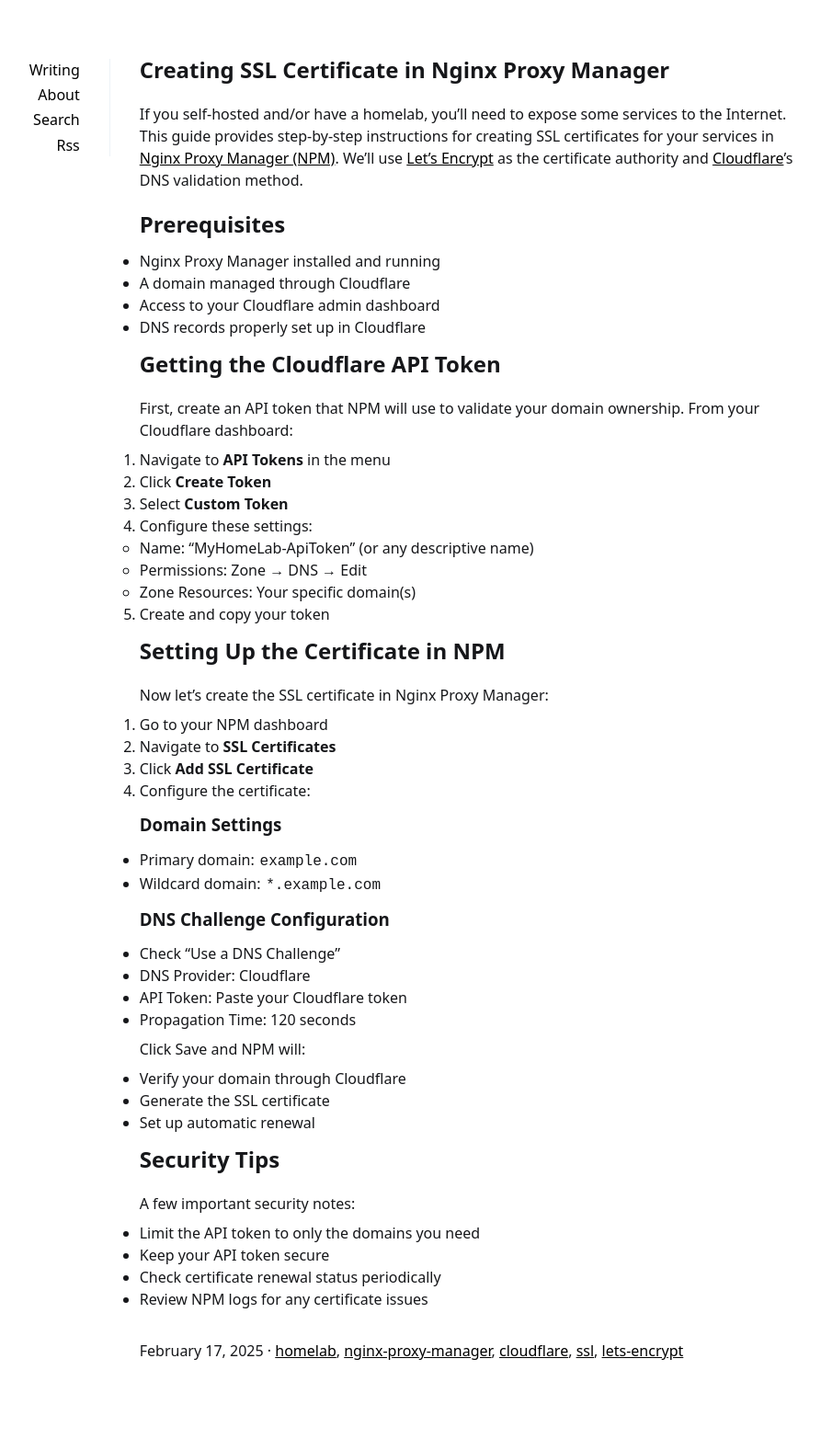
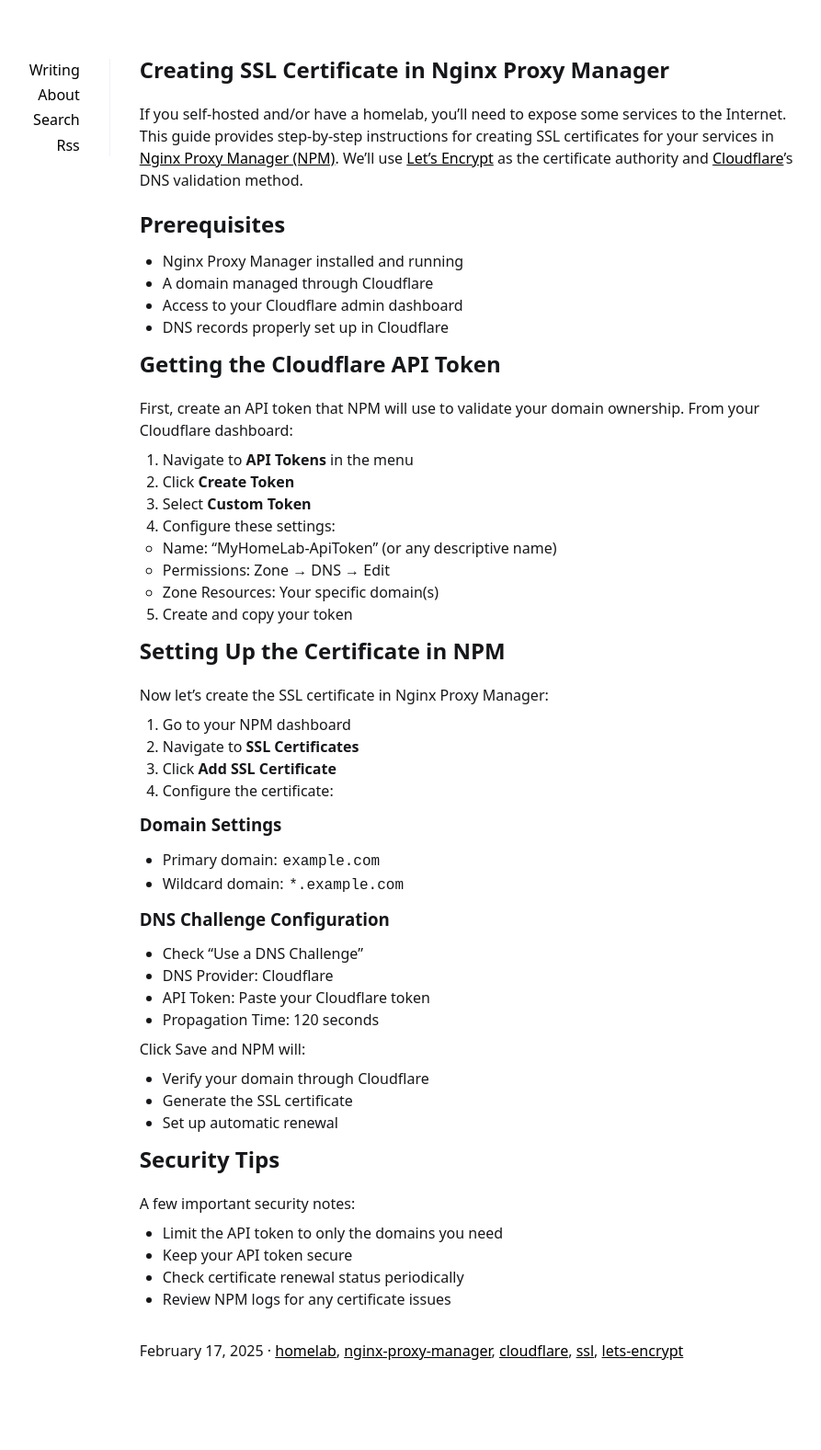
Before and after one commit to Mahut/mahut.github.io, a Jekyll site: the page built from _posts/2025-02-17-ssl-certificates-npm-letsencrypt-cloudflare.md, in a window 1280 px wide. Shown: the whole page at 92% size, without its empty margins (201-1094 px from the left). Built offline with Jekyll 4.4.1, drawn with Linux system fonts in a browser that asks for light colours.

Commit message:
Add custom CSS for indented lists and update HTML to include the stylesheet

```diff
--- a/_includes/head.html
+++ b/_includes/head.html
@@ -27,6 +27,7 @@
   <link rel="alternate" type="application/json" title="{{ site.title }}" href="{{ "/feed.json" | prepend: site.baseurl | prepend: site.url }}" />
   <link rel="sitemap" type="application/xml" title="sitemap" href="{{ site.baseurl }}/sitemap.xml" />
   <link href="/assets/css/syntax.css" rel="stylesheet" >
+  <link href="/assets/css/custom.css" rel="stylesheet" >
 
   <style>
     {% capture include_to_scssify %}
--- a/_posts/2025-02-17-ssl-certificates-npm-letsencrypt-cloudflare.md
+++ b/_posts/2025-02-17-ssl-certificates-npm-letsencrypt-cloudflare.md
@@ -12,6 +12,7 @@ We'll use [Let's Encrypt](https://letsencrypt.org/fr/) as the certificate author
 
 ## Prerequisites
 
+{: .indented-list}
 - Nginx Proxy Manager installed and running
 - A domain managed through Cloudflare
 - Access to your Cloudflare admin dashboard
@@ -20,6 +21,8 @@ We'll use [Let's Encrypt](https://letsencrypt.org/fr/) as the certificate author
 ## Getting the Cloudflare API Token
 
 First, create an API token that NPM will use to validate your domain ownership. From your Cloudflare dashboard:
+
+{: .indented-list}
 1. Navigate to **API Tokens** in the menu
 2. Click **Create Token**
 3. Select **Custom Token**
@@ -33,22 +36,29 @@ First, create an API token that NPM will use to validate your domain ownership.
 
 Now let's create the SSL certificate in Nginx Proxy Manager:
 
+{: .indented-list}
 1. Go to your NPM dashboard
 2. Navigate to **SSL Certificates**
 3. Click **Add SSL Certificate**
 4. Configure the certificate:
 
 ### Domain Settings
+
+{: .indented-list}
 - Primary domain: `example.com`
 - Wildcard domain: `*.example.com`
 
 ### DNS Challenge Configuration
+
+{: .indented-list}
 - Check "Use a DNS Challenge"
 - DNS Provider: Cloudflare
 - API Token: Paste your Cloudflare token
 - Propagation Time: 120 seconds
 
 Click Save and NPM will:
+
+{: .indented-list}
 - Verify your domain through Cloudflare
 - Generate the SSL certificate
 - Set up automatic renewal
@@ -56,6 +66,8 @@ Click Save and NPM will:
 ## Security Tips
 
 A few important security notes:
+
+{: .indented-list}
 - Limit the API token to only the domains you need
 - Keep your API token secure
 - Check certificate renewal status periodically
--- /dev/null
+++ b/assets/css/custom.css
@@ -0,0 +1,3 @@
+.indented-list {
+  margin-left: 25px;
+}
```
Also changed, not shown: _posts/2025-03-17-regle-37-pourcent.md (+1 -0 lines), _posts/2025-04-08-maven-dependencies-conflicts.md (+3 -0 lines).
